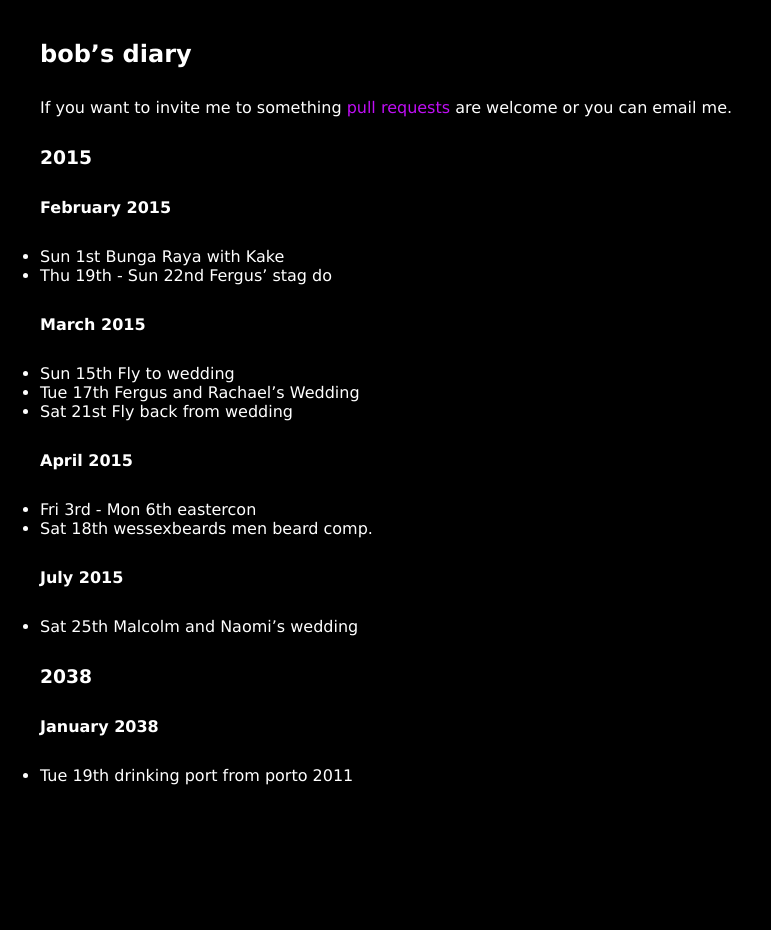
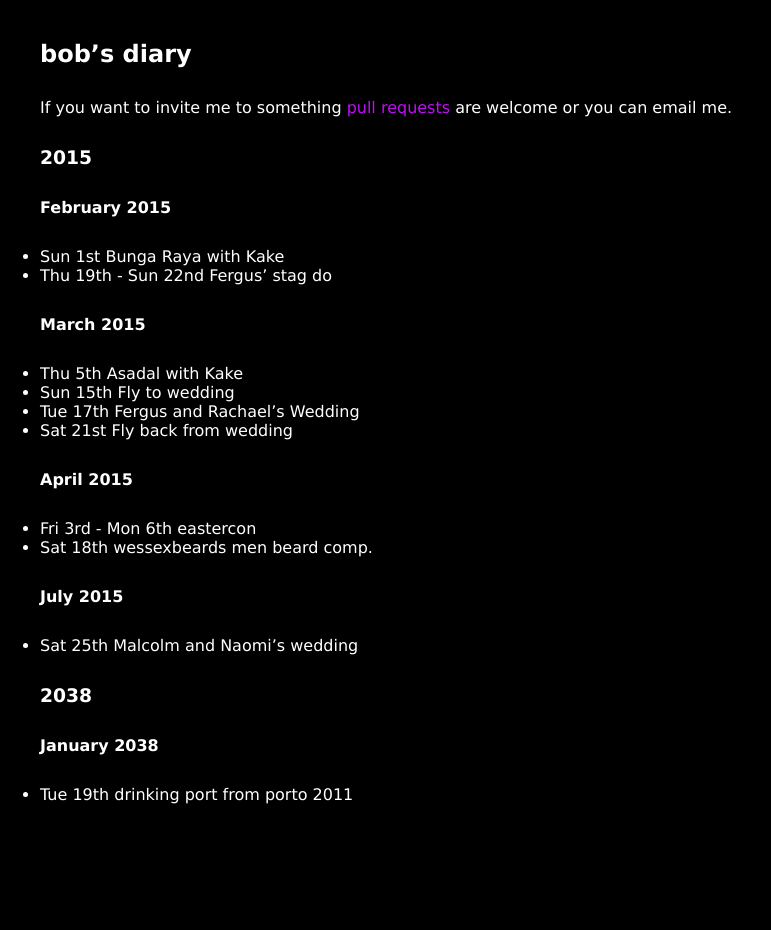
Before and after one commit to rjw1/randomness.org.uk, a Jekyll site: the page built from diary/index.md, in a window 1280 px wide. Shown: the whole page, without its empty margins (0-771 px from the left). Built offline with Jekyll 4.4.1, drawn with Linux system fonts in a browser that asks for light colours; Markdown is read by kramdown in place of the engine named in the settings.

Commit message:
Dinner at Asadal on Thursday.

```diff
--- a/diary/index.md
+++ b/diary/index.md
@@ -17,6 +17,7 @@ are welcome or you can email me.
 
 #### March 2015 ####
 
+* Thu 5th Asadal with Kake
 * Sun 15th Fly to wedding
 * Tue 17th Fergus and Rachael's Wedding
 * Sat 21st Fly back from wedding
```
